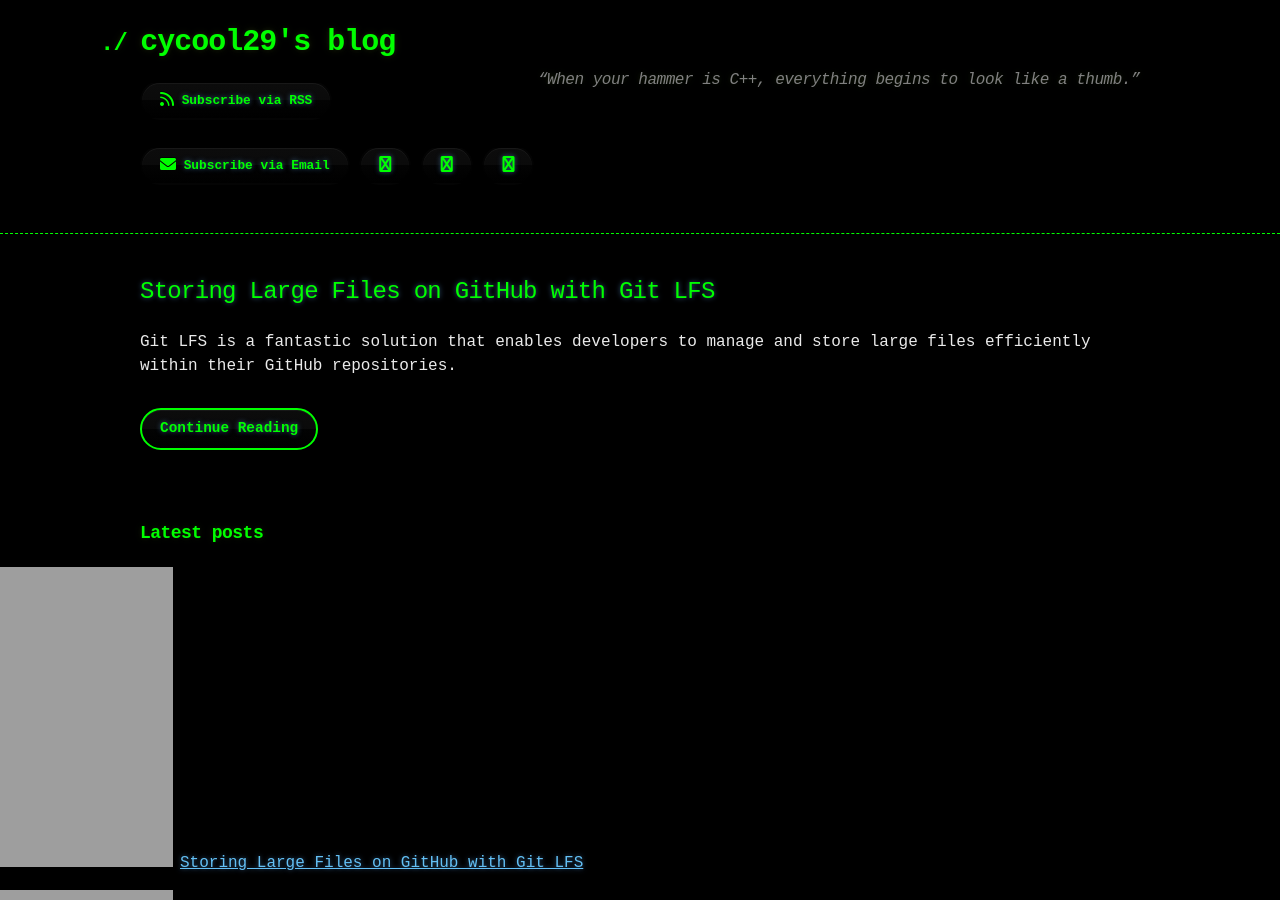
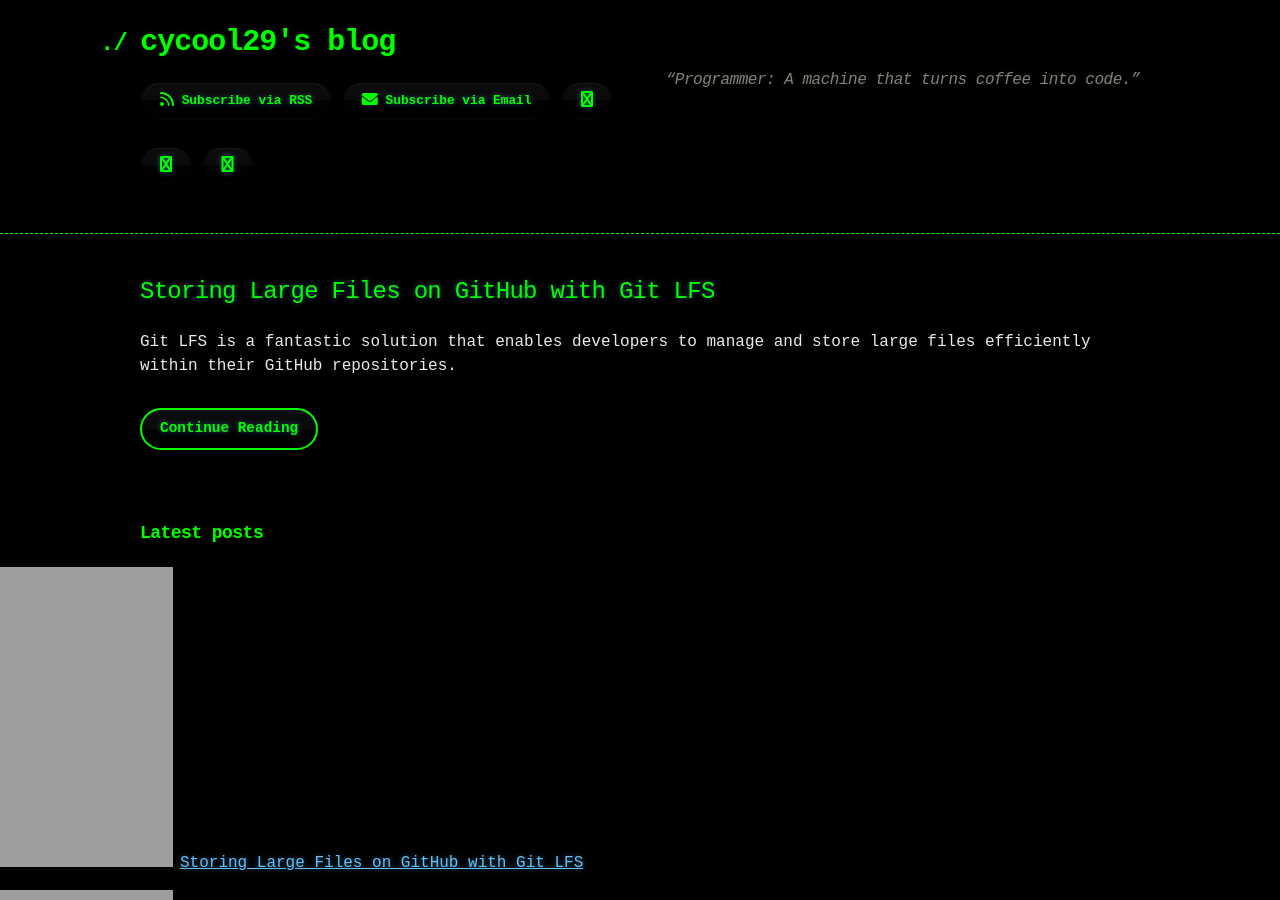
Before and after one commit to cycool29/cycool29.github.io, a Jekyll site: the page built from index.md, in a window 1280 px wide and 900 px high. Built offline with Jekyll 4.4.1, drawn with Linux system fonts in a browser that asks for light colours; a style sheet for code colours, icons or effects is not loaded.

Commit message:
Update quotes

```diff
--- a/_config.yml
+++ b/_config.yml
@@ -1,5 +1,5 @@
 title: cycool29's blog
-description: "“When your hammer is C++, everything begins to look like a thumb.” "
+description: "“Programmer: A machine that turns coffee into code.” "
 bio: A high school student. Intermediate in Python, Git, Bash. Learning JavaScript. He/Him. "
 author: cycool29
 url: https://cycool29.github.io
```
